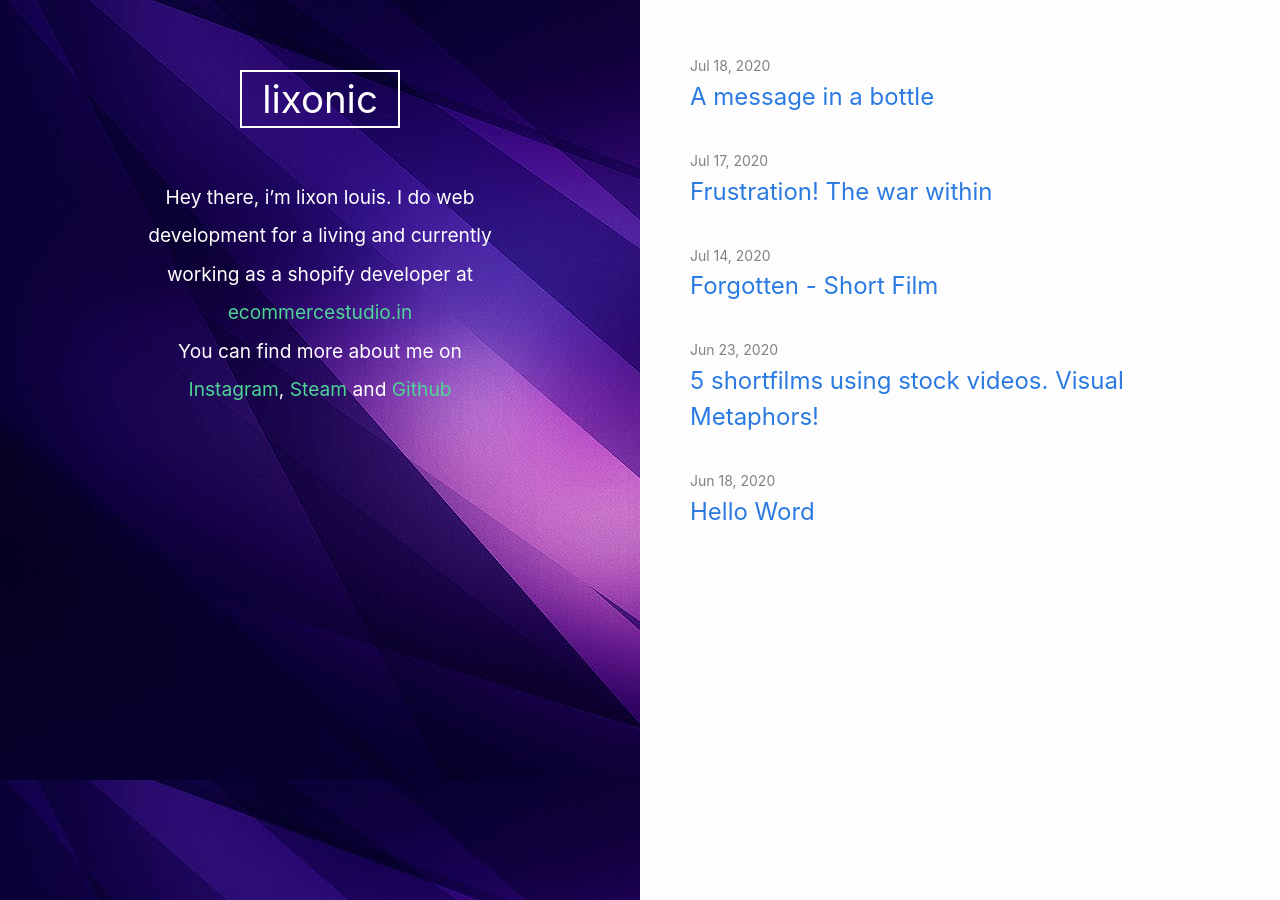
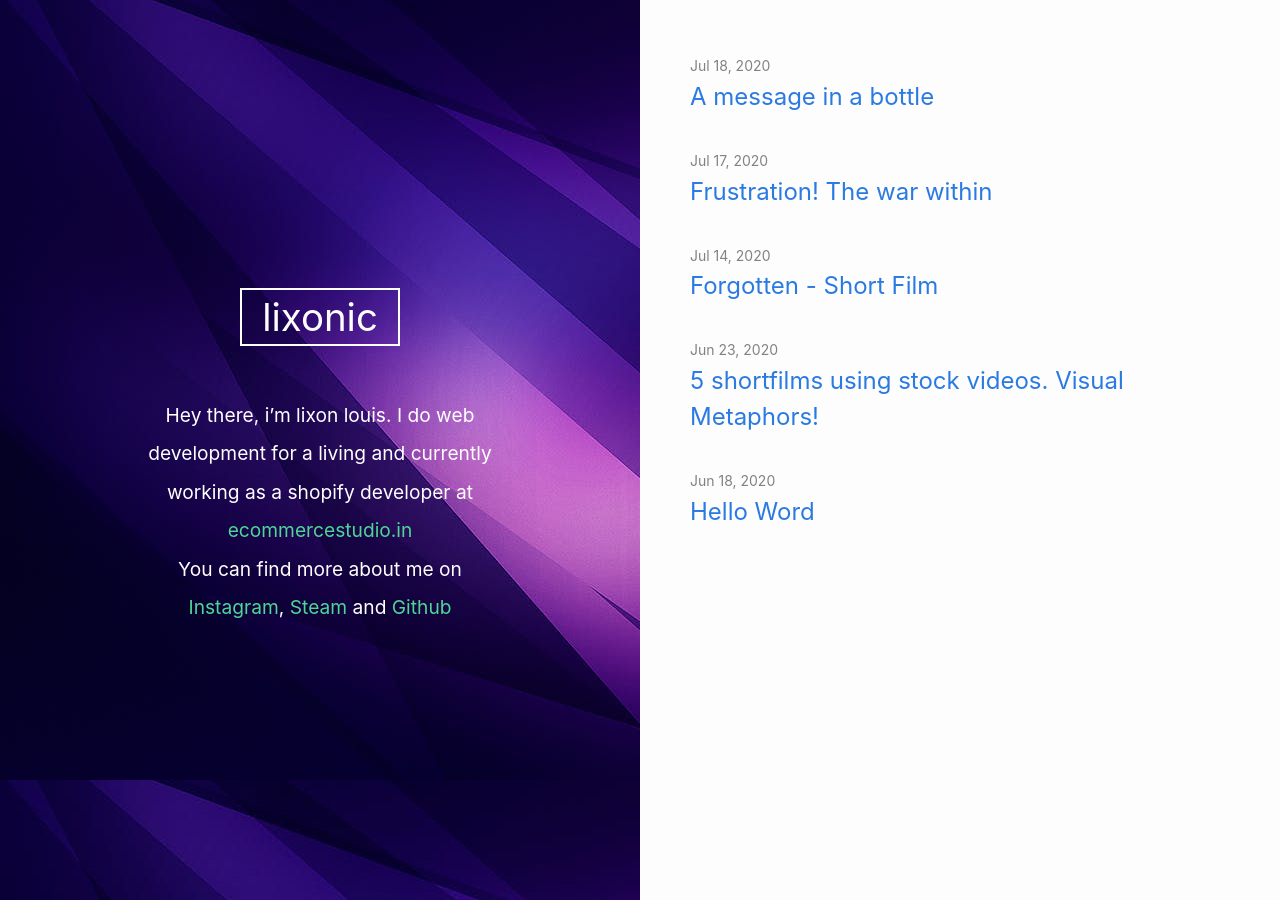
Before and after one commit to lixonic/lixonic, a Jekyll site: the page built from index.markdown, in a window 1280 px wide. Built offline with Jekyll 4.4.1, drawn with Linux system fonts in a browser that asks for light colours.

Commit message:
update post

```diff
--- a/assets/css/style.scss
+++ b/assets/css/style.scss
@@ -70,7 +70,7 @@
      }
      header.site-header{
       position: sticky;
-      top: 20px;
+      top: 32%;
      }
      p.intro{
       max-width: 70%;
```
